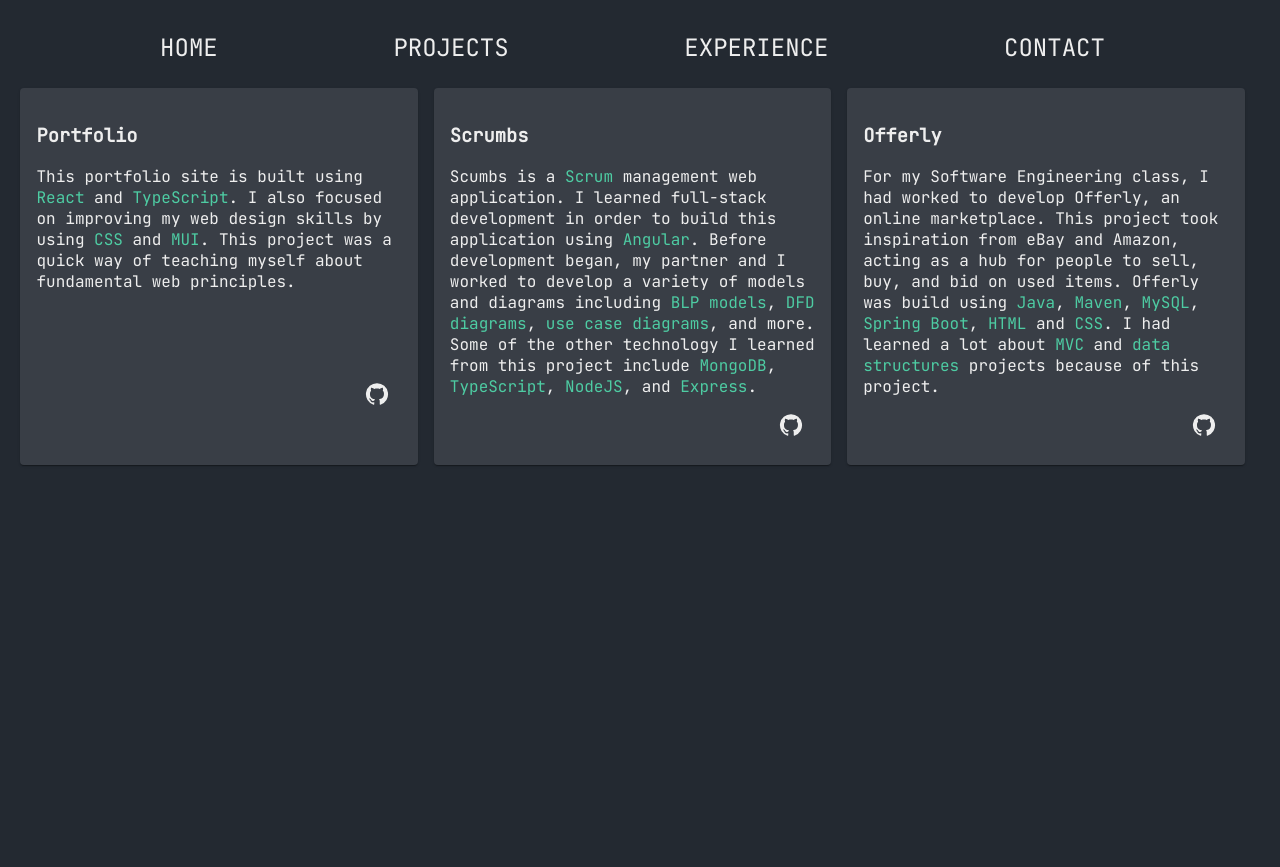
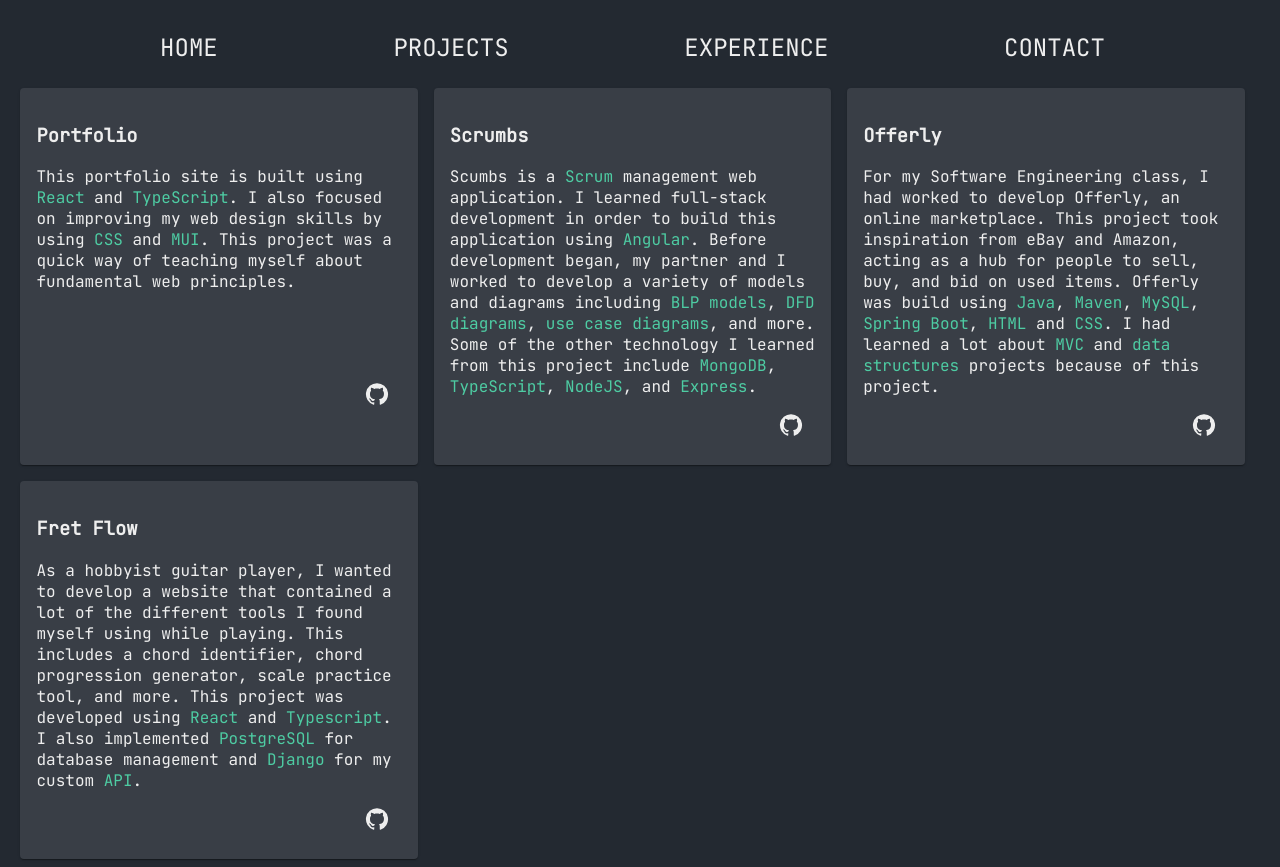
Before and after one commit to lukemcelligott/portfolio, a React (Create React App) app: page /projects in a window 1280 px wide. Before the commit the page ends 800 px from the top, so only its background shows below. Built offline with nearby package versions, Linux system fonts and the light colour scheme.

Commit message:
updated projects

```diff
--- a/src/Components/ProjectsPage.tsx
+++ b/src/Components/ProjectsPage.tsx
@@ -16,6 +16,7 @@ function ProjectsPage() {
     const portfolio = "https://github.com/lukemcelligott/portfolio";
     const scrumbs = "https://github.com/lukemcelligott/Scrumbs";
     const offerly = "https://github.com/lukemcelligott/Offerly";
+    const fretflow = "https://github.com/lukemcelligott/FretFlow";
 
     useEffect(() => {
         document.title = 'Projects | Luke McElligott';
@@ -39,7 +40,7 @@ function ProjectsPage() {
                                 </p>
                                 <div>
                                     <Link to={portfolio} target="_blank" rel="noopener noreferrer">
-                                        <GitHubIcon className='github'></GitHubIcon>
+                                        <GitHubIcon className='github icons'></GitHubIcon>
                                     </Link>
                                 </div>
                             </CardContent>
@@ -60,12 +61,12 @@ function ProjectsPage() {
                                     <span className="skills"> NodeJS</span>, and <span className="skills">Express</span>.
                                 </p>
                                 <Link to={scrumbs} target="_blank" rel="noopener noreferrer">
-                                    <GitHubIcon className='github'></GitHubIcon>
+                                    <GitHubIcon className='github icons'></GitHubIcon>
                                 </Link>
                             </CardContent>
                         </Card>
                     </Grid>
-                    {/* Scrumbs Project */}
+                    {/* Offerly Project */}
                     <Grid item xs={12} sm={12} md={4}>
                         <Card sx={{ minWidth: 275 }} className="card">
                             <CardContent>
@@ -79,7 +80,26 @@ function ProjectsPage() {
                                     I had learned a lot about <span className="skills">MVC</span> and <span className="skills">data structures</span> projects because of this project.
                                 </p>
                                 <Link to={offerly} target="_blank" rel="noopener noreferrer">
-                                    <GitHubIcon className='github'></GitHubIcon>
+                                    <GitHubIcon className='github icons'></GitHubIcon>
+                                </Link>
+                            </CardContent>
+                        </Card>
+                    </Grid>
+                    {/* Fret Flow Project */}
+                    <Grid item xs={12} sm={12} md={4}>
+                        <Card sx={{ minWidth: 275 }} className="card">
+                            <CardContent>
+                                <h3 className='font'>
+                                    Fret Flow
+                                </h3>
+                                <p className='font p-height'>
+                                    As a hobbyist guitar player, I wanted to develop a website that contained a lot of the different tools I found myself using while playing. This includes a
+                                    chord identifier, chord progression generator, scale practice tool, and more. This project was developed using <span className="skills">React</span> and
+                                    <span className="skills"> Typescript</span>. I also implemented <span className="skills">PostgreSQL</span> for database management and <span className="skills">Django </span>
+                                    for my custom <span className="skills">API</span>.
+                                </p>
+                                <Link to={fretflow} target="_blank" rel="noopener noreferrer">
+                                    <GitHubIcon className='github icons'></GitHubIcon>
                                 </Link>
                             </CardContent>
                         </Card>
--- a/src/Components/styles/ContactPage.css
+++ b/src/Components/styles/ContactPage.css
@@ -10,4 +10,4 @@
 .icons:hover {
     transform: scale(1.2); /* Scale up to 120% on hover */
     color: #4ECCA3 /* Change the color on hover (adjust to your preferred color) */
-  }
+}
--- a/src/Components/styles/ProjectsPage.css
+++ b/src/Components/styles/ProjectsPage.css
@@ -21,3 +21,8 @@
 .skills {
     color: #4ECCA3;
 }
+
+.icons:hover {
+    transform: scale(1.2); /* Scale up to 120% on hover */
+    color: #4ECCA3 /* Change the color on hover (adjust to your preferred color) */
+}
```
